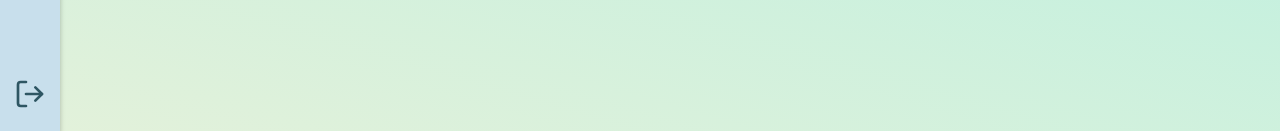
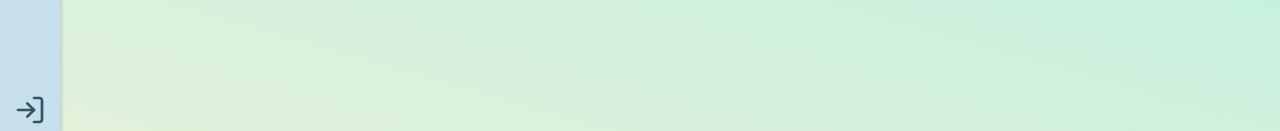
Before and after one commit to sheep2moon/pz-front, a React (Create React App) app: page /login in a window 1280 px wide. Shown: the part 666-797 px from the top of the page. Built offline with nearby package versions, Linux system fonts and the light colour scheme.

Commit message:
prywatne routy, poprawienie sidebaru

```diff
--- a/src/App.js
+++ b/src/App.js
@@ -14,6 +14,7 @@ import { useEffect } from "react";
 import { isUserLoggedIn } from "./helpers/auth.js";
 import { useDispatch, useSelector } from "react-redux";
 import { fetchUserData } from "./redux/userSlice.js";
+import RequireAuth from "./router/RequireAuth";
 
 function App() {
   const { username } = useSelector((state) => state.user);
@@ -32,8 +33,12 @@ function App() {
             <Route exact path="/" element={<Dashboard />} />
             <Route exact path="/login" element={<Login />} />
             <Route exact path="/register" element={<Register />} />
-            <Route exact path="/profile" element={<Profile />} />
-            <Route exact path="/new-room" element={<NewRoom />} />
+            <Route element={<RequireAuth to="/profile" />}>
+              <Route exact path="/profile" element={<Profile />} />
+            </Route>
+            <Route element={<RequireAuth to="/new-room" />}>
+              <Route exact path="/new-room" element={<NewRoom />} />
+            </Route>
             <Route exact path="/join-the-room" element={<JoinRoom />} />
             <Route exact path="/settings" element={<Settings />} />
           </Routes>
--- a/src/components/Sidebar/SidebarLink.js
+++ b/src/components/Sidebar/SidebarLink.js
@@ -6,9 +6,9 @@ import styled from "styled-components";
 // import { AiOutlinePlus } from "react-icons/ai";
 // import { FiSettings, FiLogOut } from "react-icons/fi";
 
-const SidebarLink = ({ to, text, Icon, isOpen }) => {
+const SidebarLink = ({ to, text, Icon, isOpen, placeBottom }) => {
   return (
-    <StyledLink to={to}>
+    <StyledLink to={to} placeBottom={placeBottom}>
       <IconWrap>{Icon}</IconWrap>
       {isOpen && <p>{text}</p>}
     </StyledLink>
@@ -27,6 +27,7 @@ const StyledLink = styled(Link)`
   color: ${({ theme }) => theme.colors.darkBlue};
   overflow: hidden;
   padding: 0.5rem 0;
+  margin-top: ${({ placeBottom }) => (placeBottom ? "auto" : "0")};
   :hover {
     background-color: ${({ theme }) => theme.colors.lightGray};
   }
@@ -34,7 +35,6 @@ const StyledLink = styled(Link)`
     font-weight: 400;
     overflow: hidden;
     white-space: nowrap;
-    text-align: start;
   }
 `;
 
--- a/src/components/Sidebar/index.js
+++ b/src/components/Sidebar/index.js
@@ -3,8 +3,9 @@ import styled from "styled-components";
 import { links } from "./links-config";
 import SidebarLink from "./SidebarLink";
 import { AiOutlineMenu, AiOutlineArrowLeft } from "react-icons/ai";
-import { FiLogOut } from "react-icons/fi";
+import { FiLogOut, FiLogIn } from "react-icons/fi";
 import { useNavigate } from "react-router";
+import { isUserLoggedIn } from "../../helpers/auth";
 
 const Sidebar = () => {
   const [isOpen, setIsOpen] = useState(false);
@@ -35,12 +36,22 @@ const Sidebar = () => {
             />
           );
         })}
+        {isUserLoggedIn() ? (
           <LogoutButton onClick={handleLogout}>
             <IconWrap>
               <FiLogOut />
             </IconWrap>
             {isOpen && <p>logout</p>}
           </LogoutButton>
+        ) : (
+          <SidebarLink
+            Icon={<FiLogIn />}
+            isOpen={isOpen}
+            to="/login"
+            text="Login"
+            placeBottom={true}
+          />
+        )}
       </LinksWrap>
     </SidebarContainer>
   );
--- /dev/null
+++ b/src/router/RequireAuth.js
@@ -0,0 +1,13 @@
+import React from "react";
+import { Navigate } from "react-router";
+import { isUserLoggedIn } from "../helpers/auth";
+
+const RequireAuth = ({ dest = "/" }) => {
+  if (isUserLoggedIn()) {
+    return <Navigate to={dest} />;
+  } else {
+    return <Navigate to="/login" />;
+  }
+};
+
+export default RequireAuth;
--- a/src/views/Login.js
+++ b/src/views/Login.js
@@ -57,7 +57,7 @@ const Login = () => {
   };
 
   return (
-    <CenteredContainer bg={theme.gradients.lemon}>
+    <CenteredContainer bg={theme.gradients.lemon} fullwidth={true}>
       <LoginWrapper>
         <HeadingText>Welcome</HeadingText>
         <StyledInput
```
Also changed, not shown: 1 other file (tests, documents, lock files or other folders). Lines whose indentation alone changed are shown as unchanged.
